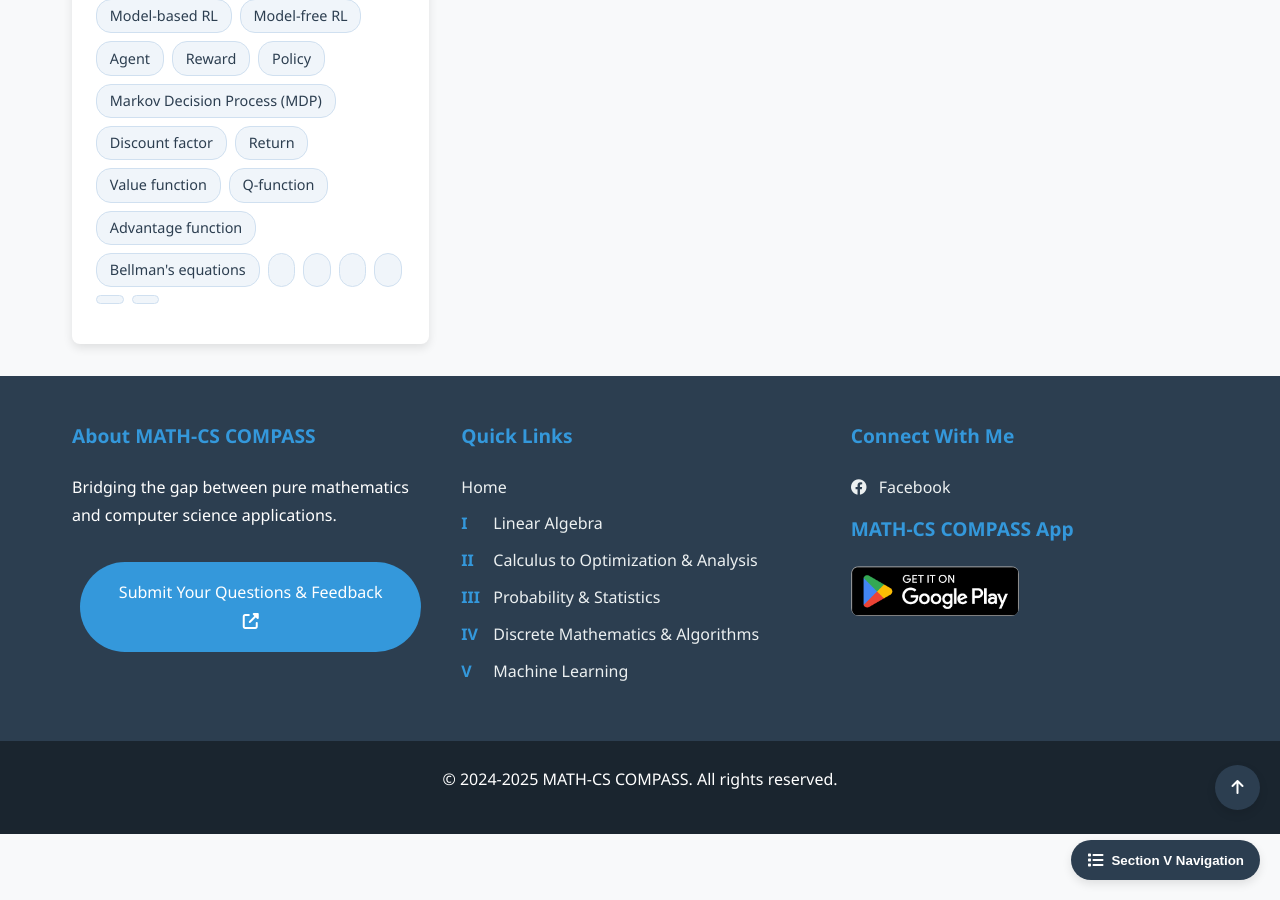
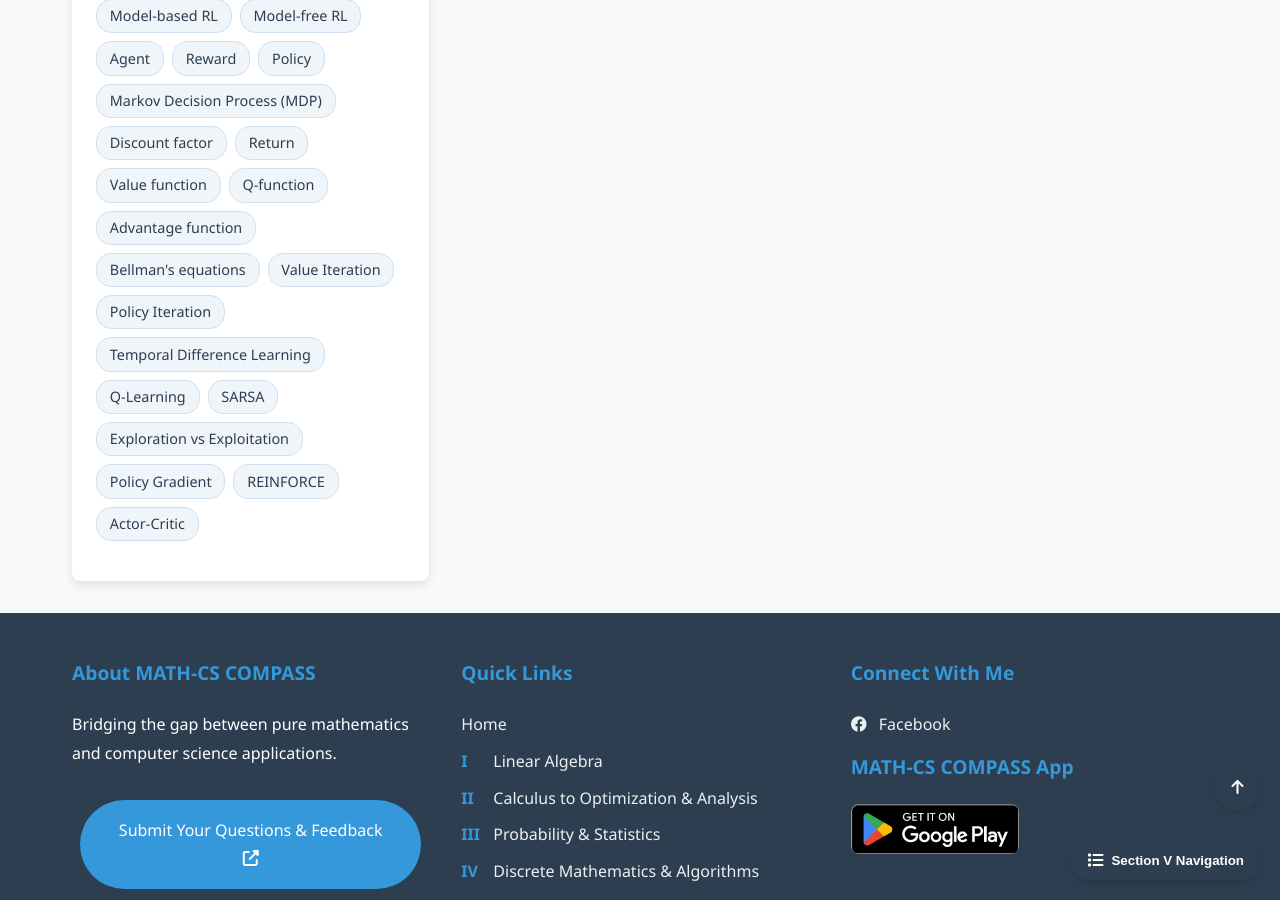
Before and after one commit to Yusukey01/yusukey01.github.io, a Jekyll site: the page built from Mathematics/Machine_learning/ml.html, in a window 1280 px wide and 900 px high, scrolled down 2816 px. Built offline with Jekyll 4.4.1, drawn with Linux system fonts in a browser that asks for light colours.

Commit message:
re-open V_Part 10 RL

```diff
--- a/Mathematics/Machine_learning/ml.html
+++ b/Mathematics/Machine_learning/ml.html
@@ -216,7 +216,7 @@ uses_python: false
 
                     <div class="card">
                         <div class="card-icon">🔁</div>
-                        <h3>Part 10: Intro to Reinforcement Learning</h3>
+                        <h3><a href="intro_RL.html">Part 10: Intro to Reinforcement Learning</a></h3>
                         <div class="keywords">
                            <span>Reinforcement Learning (RL)</span>
                            <span>Model-based RL</span>
@@ -231,12 +231,15 @@ uses_python: false
                            <span>Q-function</span>
                            <span>Advantage function</span>
                            <span>Bellman's equations</span>
-                           <span></span>
-                           <span></span>
-                           <span></span>
-                           <span></span>
-                           <span></span>
-                           <span></span>
+                           <span>Value Iteration</span>
+                           <span>Policy Iteration</span>
+                           <span>Temporal Difference Learning</span>
+                           <span>Q-Learning</span>
+                           <span>SARSA</span>
+                           <span>Exploration vs Exploitation</span>
+                           <span>Policy Gradient</span>
+                           <span>REINFORCE</span>
+                           <span>Actor-Critic</span>
                         </div>
                     </div>
 
--- a/Mathematics/pages.json
+++ b/Mathematics/pages.json
@@ -253,7 +253,7 @@
         "title": "Intro to Deep Neural Networks"
       },
       {
-        "path": "Mathematics/Machine_learning/reinforcement.html",
+        "path": "Mathematics/Machine_learning/intro_RL.html",
         "title": "Intro to Reinforcement Learning"
       }
     ]
--- a/pages.json
+++ b/pages.json
@@ -253,7 +253,7 @@
         "title": "Intro to Deep Neural Networks"
       },
       {
-        "path": "Mathematics/Machine_learning/reinforcement.html",
+        "path": "Mathematics/Machine_learning/intro_RL.html",
         "title": "Intro to Reinforcement Learning"
       }
     ]
--- a/updates.json
+++ b/updates.json
@@ -1,4 +1,4 @@
-[
+[   { "date": "09/29/2025", "content": "Section V - Part 10: Intro to Reinforcement Learning has been updated."}
     { "date": "08/27/2025", "content": "MATH-CS COMPASS is now available on Google Play."},
     { "date": "07/12/2025", "content": "Section V - Part 10: Intro to Reinforcement Learning has been opened."},
     { "date": "07/01/2025", "content": "Section V - Part 9: Intro to Deep Neural Networks has been opened."},
```
Also changed, not shown: Mathematics/Machine_learning/intro_RL.html (+8 -8 lines).
